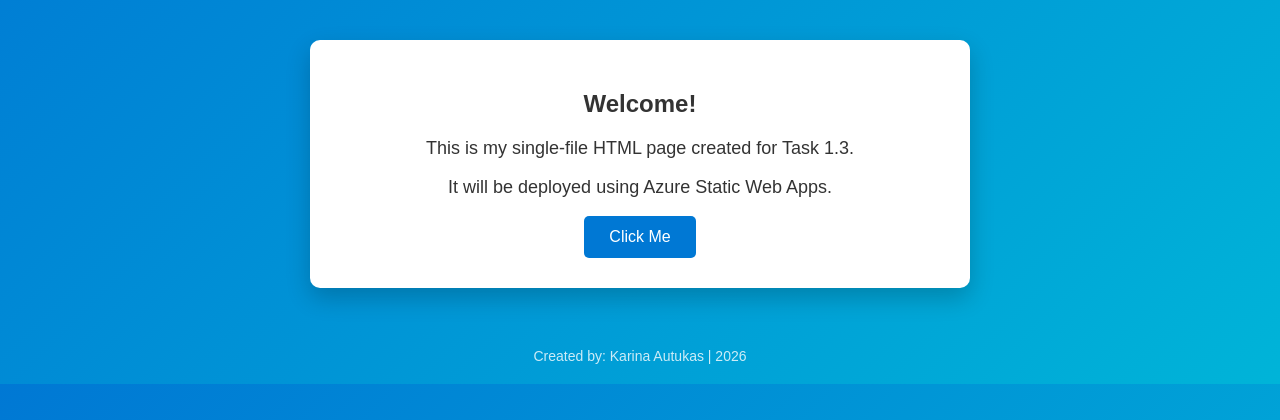
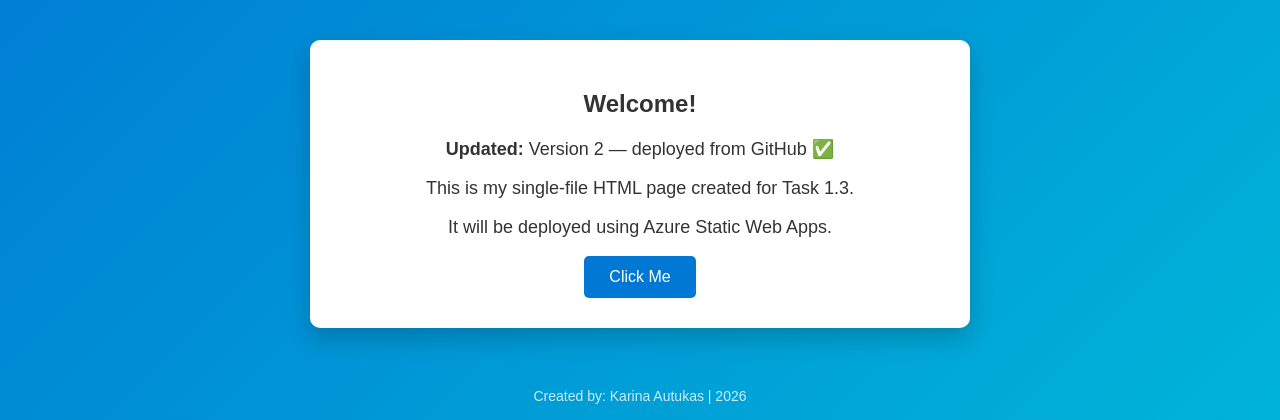
Before and after one commit to Kuronaruu/Lab2_Cloud_karina_Autukas, a Flask app: page / in a window 1280 px wide. Shown: the part 209-629 px from the top of the page. Run offline with Flask 3, Linux system fonts and the light colour scheme.

Commit message:
Update index.html

```diff
--- a/templates/index.html
+++ b/templates/index.html
@@ -71,6 +71,7 @@
 
     <div class="container">
         <h2>Welcome!</h2>
+        <p><b>Updated:</b> Version 2 — deployed from GitHub ✅</p>
         <p>This is my single-file HTML page created for Task 1.3.</p>
         <p>It will be deployed using Azure Static Web Apps.</p>
 
```
